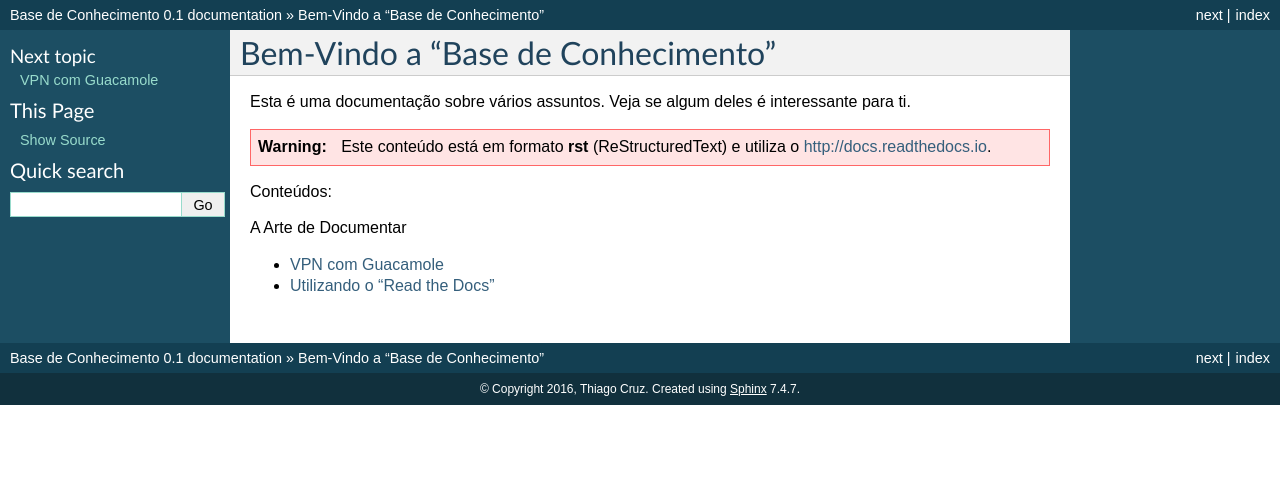
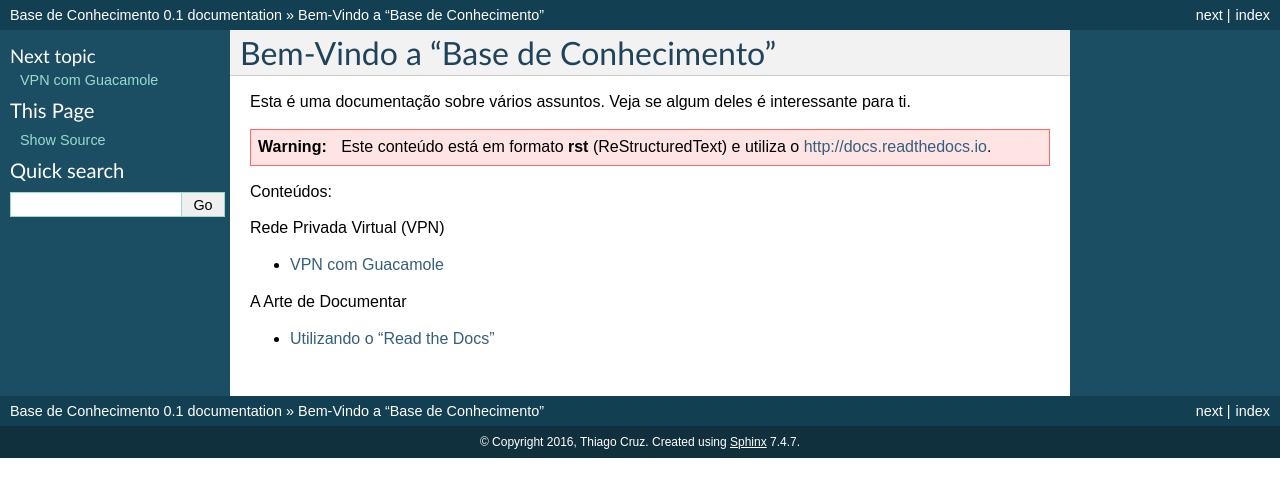
Before and after one commit to ThiagoCruzBr/kb, a Sphinx documentation site: the page built from source/index.rst, in a window 1280 px wide. Shown: the top 497 px of the page. Built offline with Sphinx 7.4.7, drawn with Linux system fonts in a browser that asks for light colours.

Commit message:
Update index.rst

```diff
--- a/source/index.rst
+++ b/source/index.rst
@@ -9,12 +9,13 @@ Conteúdos:
 .. _vpn-guacamole:
 .. toctree::
    :maxdepth: 1
-   :caption: VPN - Rede Privada Virtual
+   :caption: Rede Privada Virtual (VPN)
+
+   vpn-guacamole
 
 .. _docs-readthedocs:
 .. toctree::
    :maxdepth: 1
    :caption: A Arte de Documentar
 
-   vpn-guacamole
    docs-readthedocs
```
